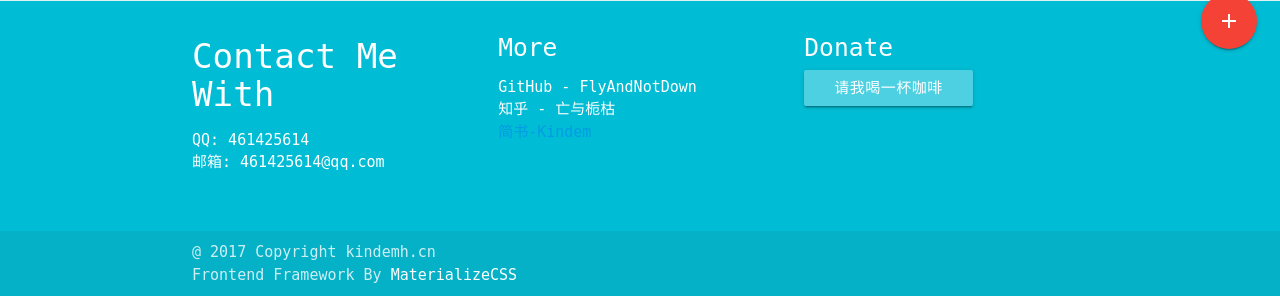
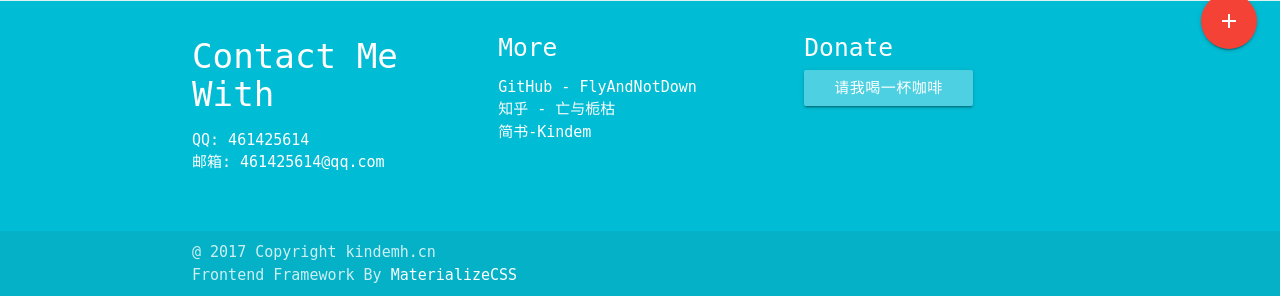
Before and after one commit to FlyAndNotDown/Blog, a Django app: page /archive in a window 1280 px wide. Shown: the part 728-1024 px from the top of the page. Run offline with Django 3.2, Linux system fonts and the light colour scheme; data that the repository does not hold is empty; some libraries are stand-ins or nearby versions.

Commit message:
搞定GitHub登录，优化链接显示

```diff
--- a/templates/base.html
+++ b/templates/base.html
@@ -67,7 +67,7 @@
                     <ul>
                         <li><a href="https://github.com/FlyAndNotDown" class="white-text">GitHub&nbsp;-&nbsp;FlyAndNotDown</a></li>
                         <li><a href="https://www.zhihu.com/people/wang-yu-zhi-ku-66/activities" class="white-text">知乎&nbsp;-&nbsp;亡与栀枯</a></li>
-                        <li><a href="https://www.jianshu.com/users/d498ebae7b21/timeline">简书-Kindem</a></li>
+                        <li><a href="https://www.jianshu.com/users/d498ebae7b21/timeline" class="white-text">简书-Kindem</a></li>
                     </ul>
                 </div>
                 <div class="col s12 m12 l4 xl4">
```
